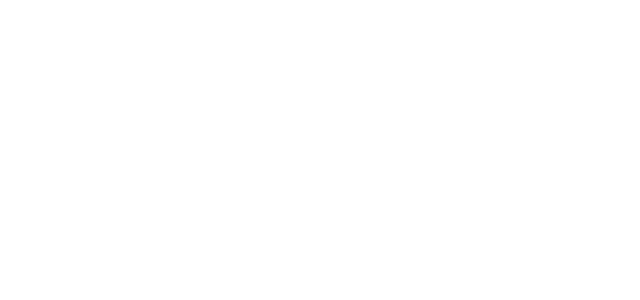
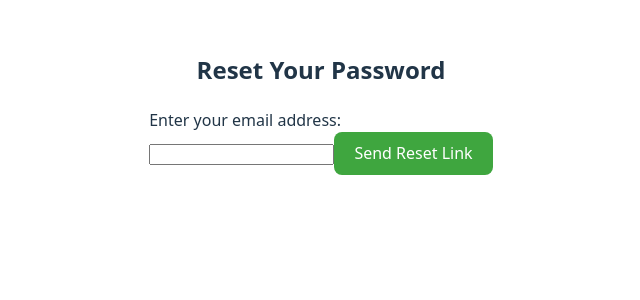
Before and after one commit to AbhayPatil-005/ReactJS-miniProjects, a React (Vite) app in the folder 13_Expense_Tracker_Project/: page /forgot-password in a window 1280 px wide. Shown: the top 300 px of the page, without its empty margins (319-959 px from the left). Built offline with nearby package versions, Linux system fonts and the light colour scheme.

Commit message:
Added forgot password functionality to reset the user's password

```diff
--- a/13_Expense_Tracker_Project/src/App.jsx
+++ b/13_Expense_Tracker_Project/src/App.jsx
@@ -6,6 +6,7 @@ import HomePage from './components/dashboard/HomePage';
 import { Route, Switch, Redirect  } from 'react-router-dom';
 import { AuthContext } from './authContext/AuthContextProvider';
 import CompleteProfilePage from './components/dashboard/ProfilePage';
+import ForgotPassword from './components/auth/ForgotPassword';
 
 
 function App() {
@@ -28,6 +29,9 @@ function App() {
           {authCtx.isLoggedIn ? <CompleteProfilePage /> : <Redirect to="/login" />}
         </Route>
 
+        <Route path='/forgot-password'>
+          <ForgotPassword/>
+        </Route>
       </Switch>
     </>
   )
--- /dev/null
+++ b/13_Expense_Tracker_Project/src/components/auth/ForgotPassword.jsx
@@ -0,0 +1,70 @@
+import './ForgotPassword.css';
+import { useState, useEffect } from 'react';
+import { useHistory } from 'react-router-dom';
+
+
+
+
+const ForgotPassword = () =>{
+    const [email, setEmail] = useState("");
+    const [loading, setLoading] = useState(false);
+    const [message, setMessage] = useState("");
+    const history = useHistory();
+
+    const handlePasswordReset = async(e) => {
+        e.preventDefault();
+        setLoading(true);
+        setMessage("");
+
+        try{
+            const response = await fetch(`https://identitytoolkit.googleapis.com/v1/accounts:sendOobCode?key=${import.meta.env.VITE_FIREBASE_AUTH_API_KEY}`,{
+                method:"POST",
+                headers:{"Content-Type":"application/json"},
+                body:JSON.stringify({
+                    requestType:"PASSWORD_RESET",
+                    email:email,
+                }),
+            });
+            const data = await response.json();
+            if(!response.ok){
+                throw new Error(data.error.message || "Failed to reset password")
+            }
+            setMessage("Password rest link sent! Check your email inbox")
+            useEffect(() => {
+                let timer;
+                if (message.includes("Password reset link")) {
+                    timer = setTimeout(() => {
+                        history.replace("/login");
+                    }, 3000)
+                }
+                return () => clearTimeout(timer);
+            },[message]);
+
+        }catch(err){
+            console.error(err);
+            setMessage("❌" + err.message);
+        }finally{
+            setLoading(false);
+        }
+    }
+    return (<>
+        <div className='reset-div'>
+            <h2>Reset Your Password</h2>
+            <form onSubmit={handlePasswordReset}>
+                <label htmlFor="email">Enter your email address: </label>
+                <input
+                    type="email"
+                    id='email'
+                    value={email}
+                    required
+                    onChange={(e)=> setEmail(e.target.value)}
+                    />
+                <button type='submit' disabled={loading}>
+                    {loading ? "Sending...": "Send Reset Link"}
+                </button>
+            </form>
+            {message && <p>{message}</p>}
+        </div>
+    </>);
+};
+export default ForgotPassword;
--- a/13_Expense_Tracker_Project/src/components/auth/LoginPage.jsx
+++ b/13_Expense_Tracker_Project/src/components/auth/LoginPage.jsx
@@ -3,13 +3,14 @@ import './LoginPage.css';
 import { useContext, useState } from 'react';
 import { AuthContext } from '../../authContext/AuthContextProvider';
 import NavBar from '../dashboard/NavBar';
+import { useHistory } from 'react-router-dom';
 
 
 const LoginPage=()=>{
     const [email, setEmail] = useState("");
     const [password, setPassword] = useState("");
 
-
+    const history = useHistory();
     const authCtx = useContext(AuthContext);
 
     const formLoginHandle= async(e)=>{
@@ -53,7 +54,13 @@ const LoginPage=()=>{
             <button type='submit'>Login</button>
         </div>
     </form>
-    <div className='sign-up-block'>Don't have an account? <NavLink to='/sign-up'>signup</NavLink>?</div>
+    <div className='sign-up-block'>Don't have an account? <NavLink to='/sign-up'>signup</NavLink>?
+            <p>
+                <button onClick={() => history.push("/forgot-password")}>
+                    Forgot Password?
+                </button>
+            </p>
+    </div>
     </>
 }
 
```
Also changed, not shown: 13_Expense_Tracker_Project/src/components/auth/ForgotPassword.css (added).
